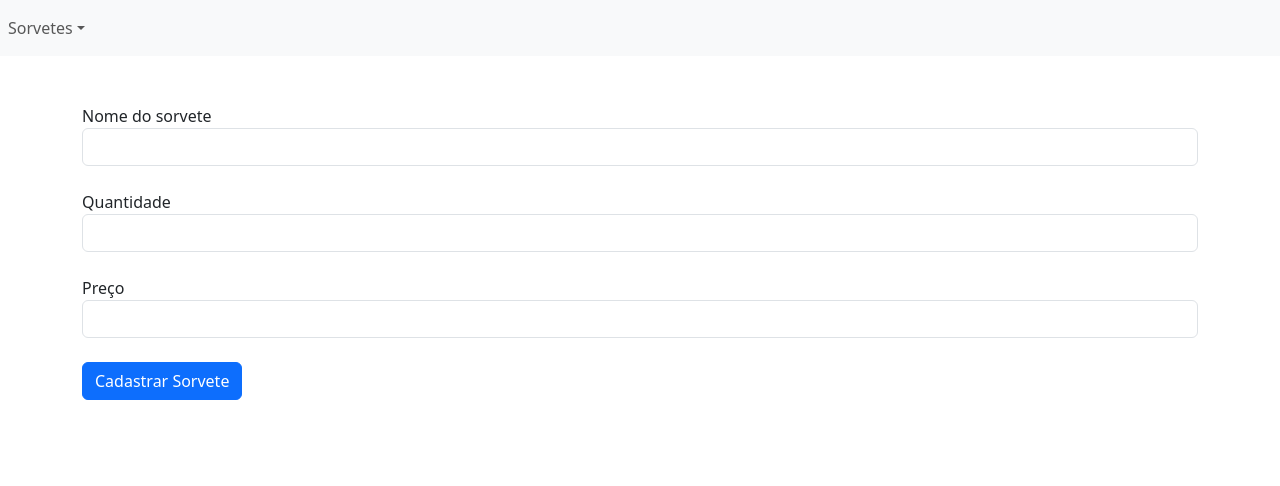
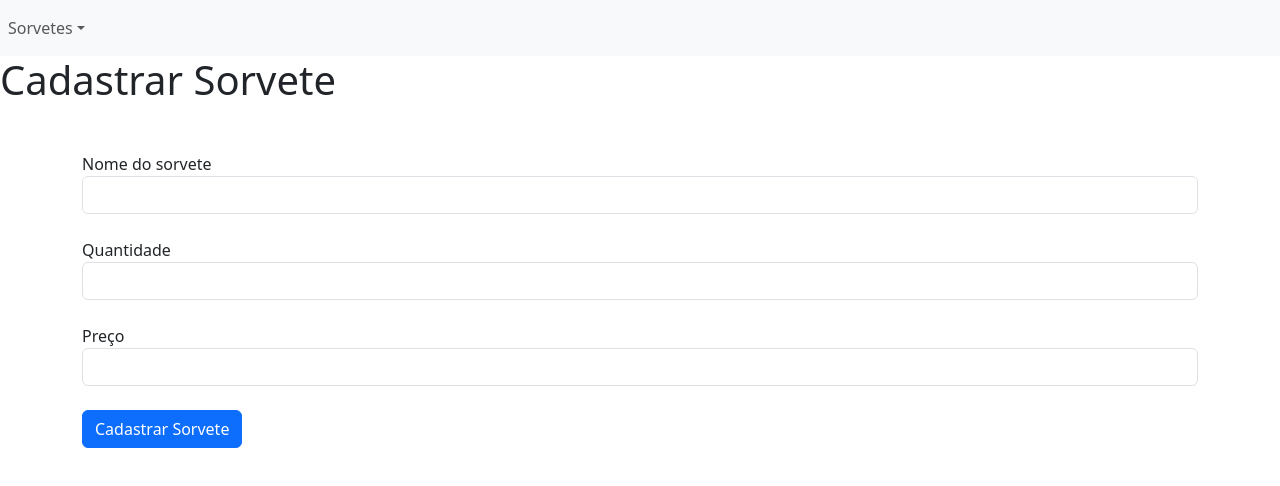
Before and after one commit to renatoxd152/SiteTeste, a React (Create React App) app in the folder frontend/: page /sorvete in a window 1280 px wide. Shown: the top 486 px of the page. Built offline with nearby package versions, Linux system fonts and the light colour scheme.

Commit message:
feat: adding a title

```diff
--- a/frontend/src/components/Sorvete/CadastrarSorvete.js
+++ b/frontend/src/components/Sorvete/CadastrarSorvete.js
@@ -67,6 +67,7 @@ export const Sorvetes=()=>
         <div>
 
           <Barra />
+			    <h1>Cadastrar Sorvete</h1>
           <form className="container mt-4">
           <div className={`alert ${mensagem ? 'alert-success' : 'd-none'}`} role="alert">
           {mensagem}
```
